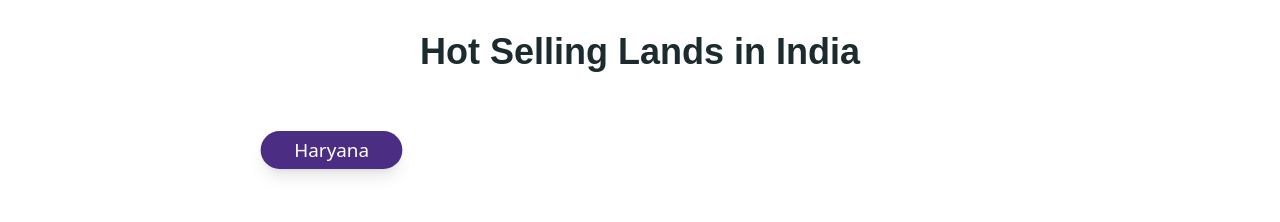
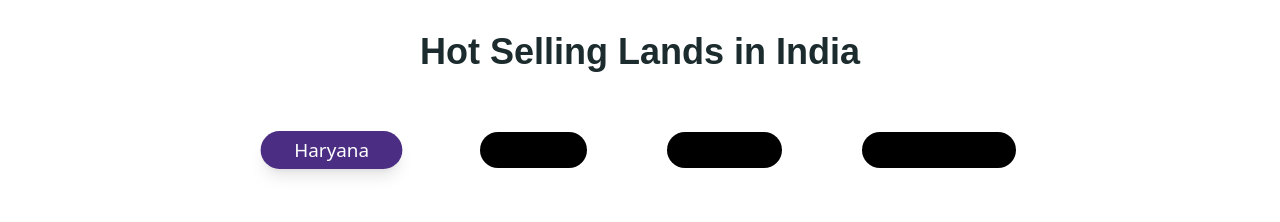
Before and after one commit to rajeev-the/Final_real_Estate, a React (Vite) app: page / in a window 1280 px wide. Shown: the part 1299-1521 px from the top of the page. Built offline with nearby package versions, Linux system fonts and the light colour scheme; no server answers.

Commit message:
update newwww  Frontend

```diff
--- a/src/Pages/Home.jsx
+++ b/src/Pages/Home.jsx
@@ -145,7 +145,7 @@ const Home = ({agent}) => {
         ${
           selectedLocation === name
             ? "bg-[#4B2E83] text-white shadow-lg scale-105"
-            : "dark:bg-[#000000]  text-[white]     hover:text-xl  dark:text-[white] "
+            : "dark:bg-[#000000]  bg-[#000000]    hover:text-xl  dark:text-[white] "
         }`}
     >
       {name}
```
